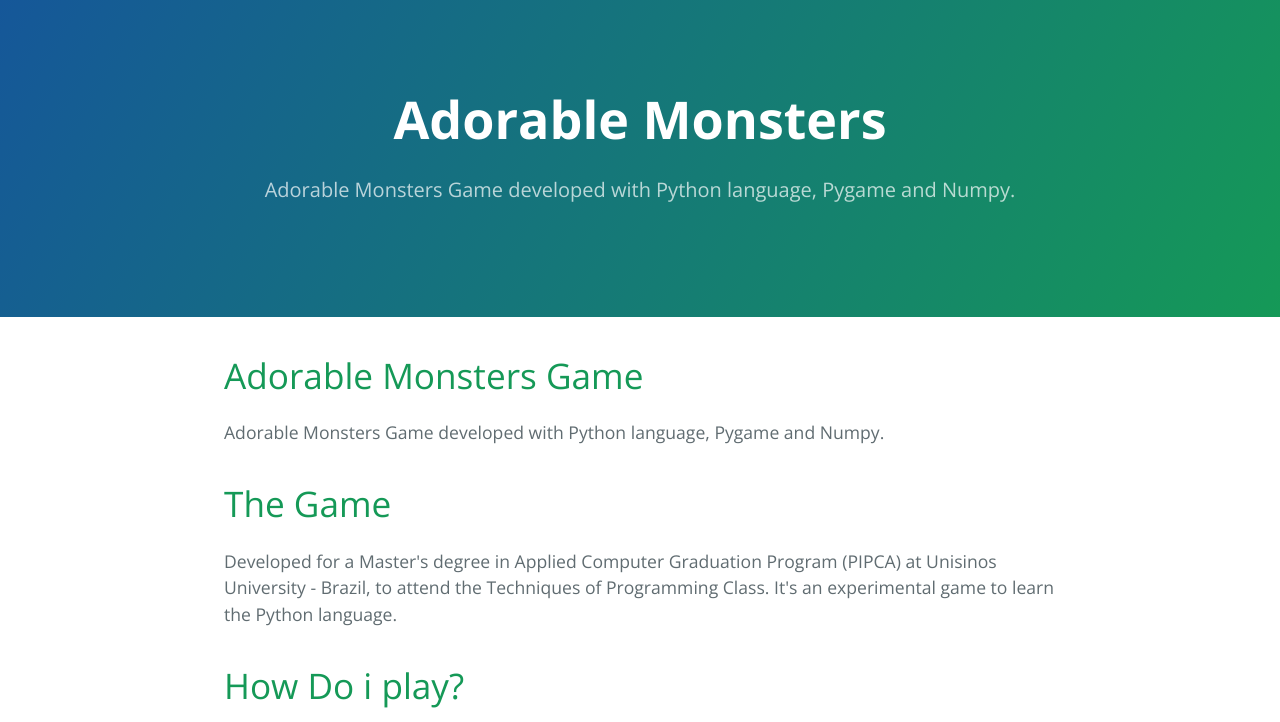
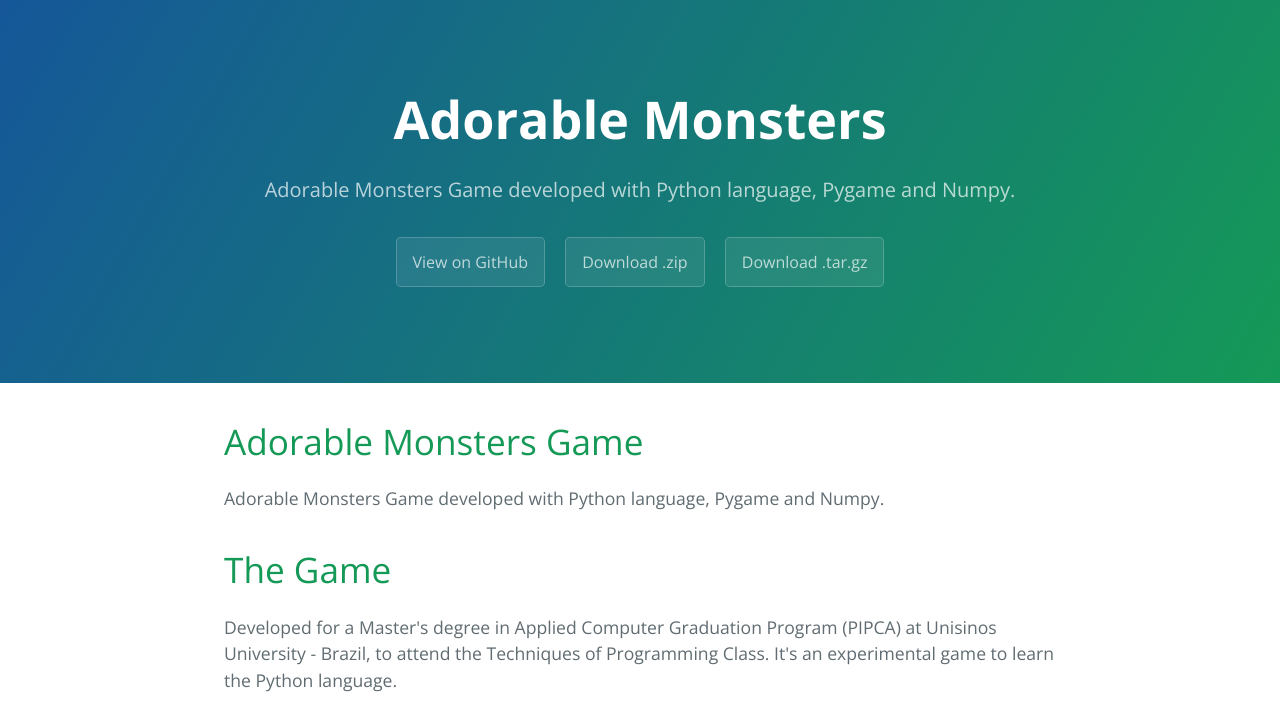
Before and after one commit to AdorableMonsters/adorablemonsters.github.io, a plain HTML site: page index.html in a window 1280 px wide. Shown: the top 722 px of the page. Drawn offline with nearby package versions, Linux system fonts and the light colour scheme.

Commit message:
Update index.html

```diff
--- a/index.html
+++ b/index.html
@@ -13,6 +13,9 @@
     <section class="page-header">
       <h1 class="project-name">Adorable Monsters</h1>
       <h2 class="project-tagline">Adorable Monsters Game developed with Python language, Pygame and Numpy.</h2>
+      <a href="https://github.com/AdorableMonsters/AdorableMonstersProject" class="btn">View on GitHub</a>
+      <a href="hhttps://github.com/AdorableMonsters/AdorableMonstersProject/zipball/master" class="btn">Download .zip</a>
+      <a href="https://github.com/AdorableMonsters/AdorableMonstersProject/tarball/master" class="btn">Download .tar.gz</a>
     </section>
 
     <section class="main-content">
```
